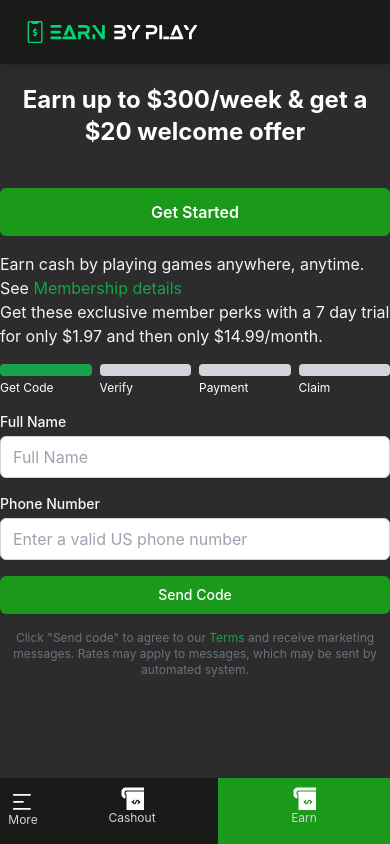
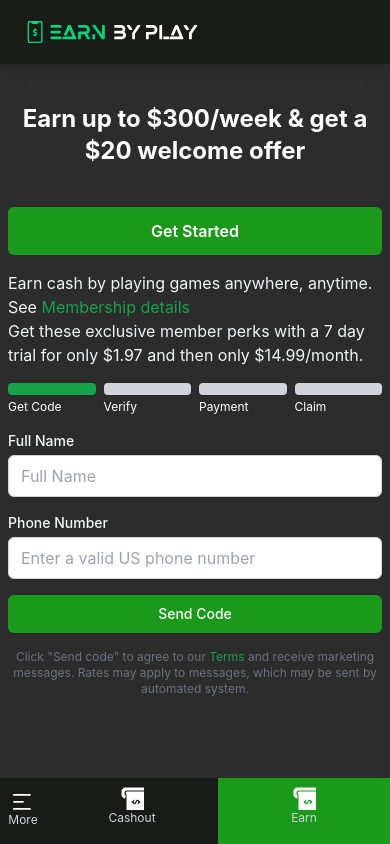
Before and after one commit to lsaffie/earnbyplay-frontend, a React (Create React App) app: page /phone-verify in a window 390 px wide. Built offline with nearby package versions, Linux system fonts and the light colour scheme; no server answers.

Commit message:
add padding to phone-verify

```diff
--- a/src/components/PhoneNumberVerification.js
+++ b/src/components/PhoneNumberVerification.js
@@ -176,7 +176,7 @@ const PhoneNumberVerification = () => {
   };
 
   return (
-    <div>
+    <div className="center px-2 sm:px-4 md:px-6 lg:px-8"> {/* Responsive Padding */}
       {!isVerified && (  // New condition
       !smsSent
         ? <PhoneNumberForm
```
